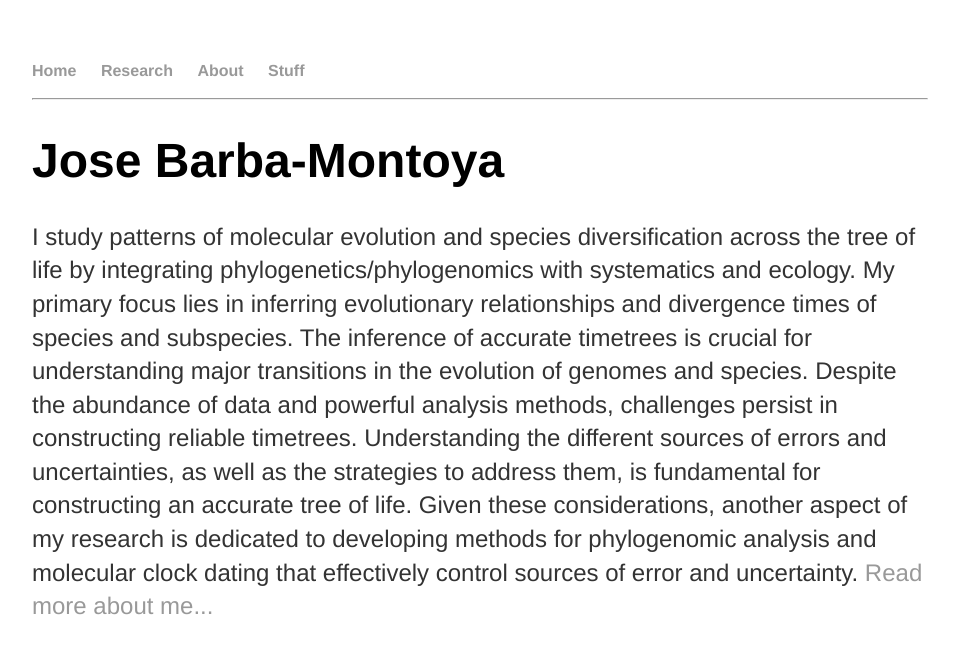
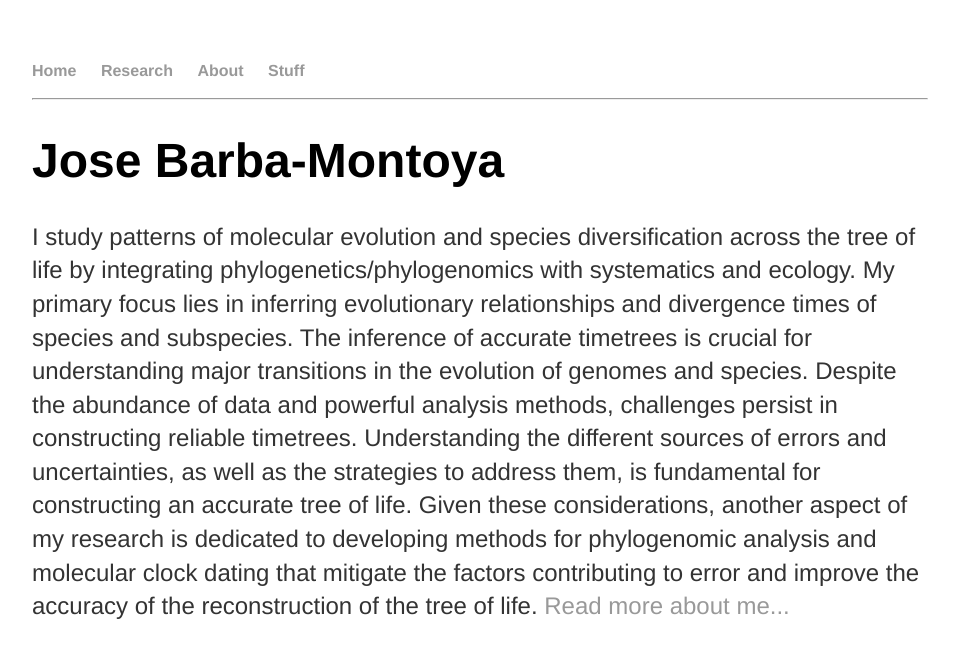
Before and after one commit to josebarbamontoya/josebarbamontoya.github.io, a Jekyll site: the page built from index.html, in a window 1280 px wide. Shown: the top 647 px of the page, without its empty margins (160-1119 px from the left). Built offline with Jekyll 4.4.1, drawn with Linux system fonts in a browser that asks for light colours; grey boxes are pictures that could not be loaded.

Commit message:
Update index.html

```diff
--- a/index.html
+++ b/index.html
@@ -4,6 +4,6 @@ title: Jose Barba-Montoya
 ---
 <div class="blurb">
 	<h1>Jose Barba-Montoya</h1>
-	<p>I study patterns of molecular evolution and species diversification across the tree of life by integrating phylogenetics/phylogenomics with systematics and ecology. My primary focus lies in inferring evolutionary relationships and divergence times of species and subspecies. The inference of accurate timetrees is crucial for understanding major transitions in the evolution of genomes and species. Despite the abundance of data and powerful analysis methods, challenges persist in constructing reliable timetrees. Understanding the different sources of errors and uncertainties, as well as the strategies to address them, is fundamental for constructing an accurate tree of life. Given these considerations, another aspect of my research is dedicated to developing methods for phylogenomic analysis and molecular clock dating that effectively control sources of error and uncertainty.</em> <a href="/about">Read more about me...</a></p>
+	<p>I study patterns of molecular evolution and species diversification across the tree of life by integrating phylogenetics/phylogenomics with systematics and ecology. My primary focus lies in inferring evolutionary relationships and divergence times of species and subspecies. The inference of accurate timetrees is crucial for understanding major transitions in the evolution of genomes and species. Despite the abundance of data and powerful analysis methods, challenges persist in constructing reliable timetrees. Understanding the different sources of errors and uncertainties, as well as the strategies to address them, is fundamental for constructing an accurate tree of life. Given these considerations, another aspect of my research is dedicated to developing methods for phylogenomic analysis and molecular clock dating that mitigate the factors contributing to error and improve the accuracy of the reconstruction of the tree of life.</em> <a href="/about">Read more about me...</a></p>
 	<p style="text-align:center;"><img src="img/photo1.jpg" height="350" width="460"></p>
 </div><!-- /.blurb -->
```
